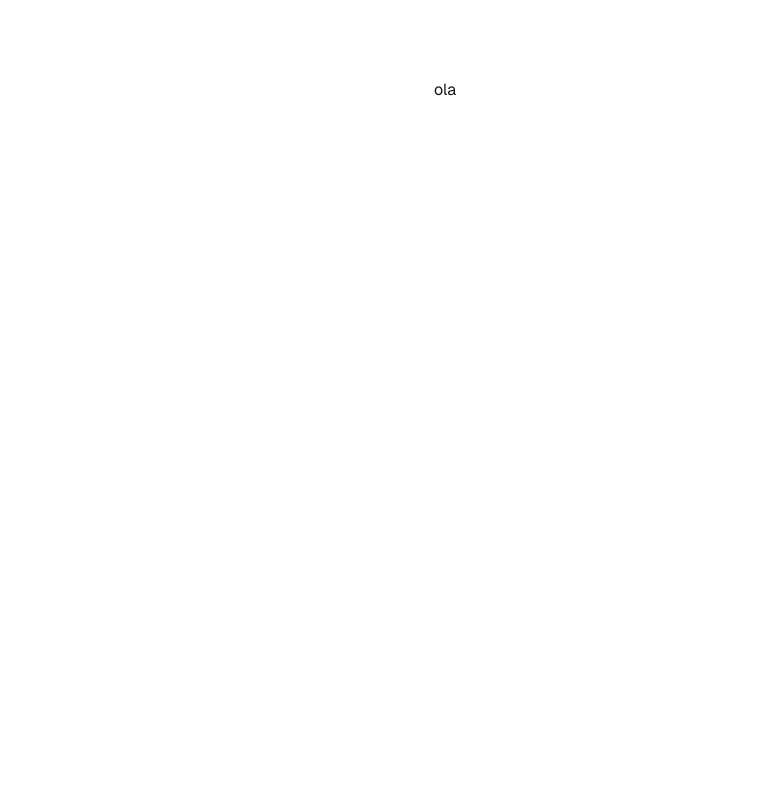
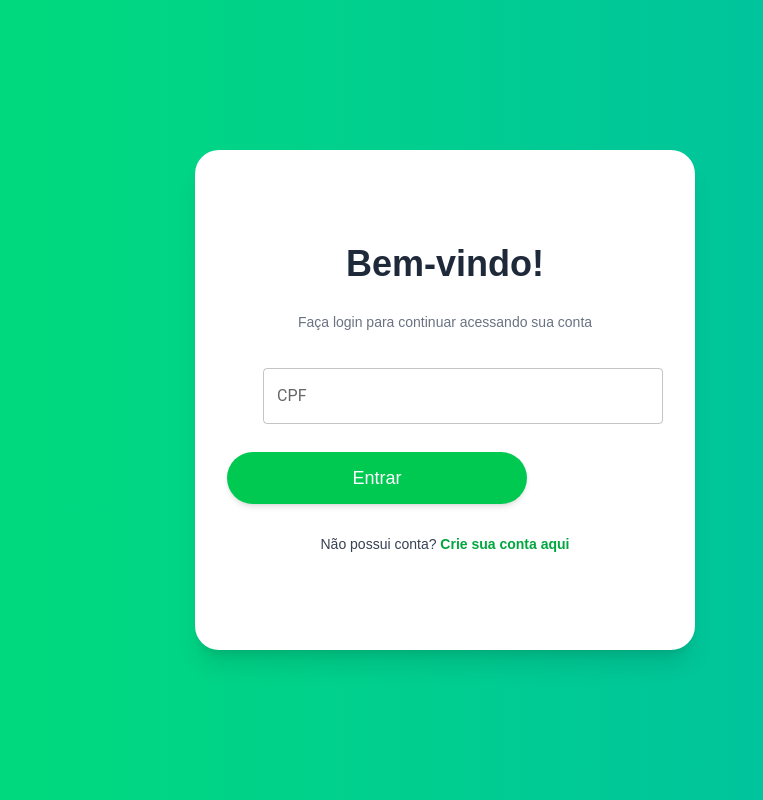
Before and after one commit to Luan-Fernandes/cupom-limpo-ui, a Next.js app: page / in a window 1280 px wide. Shown: the whole page, without its empty margins (195-958 px from the left). Built offline with nearby package versions, Linux system fonts and the light colour scheme.

Commit message:
create the login page

```diff
--- /dev/null
+++ b/src/app/cadastrar/page.tsx
@@ -0,0 +1,5 @@
+import React from "react";
+
+export default function Page() {
+  return <div>oii</div>;
+}
--- a/src/app/page.tsx
+++ b/src/app/page.tsx
@@ -1,9 +1,11 @@
+import LoginPage from "@/components/login";
 import Image from "next/image";
 
 export default function Home() {
   return (
-    <div className="grid grid-rows-[20px_1fr_20px] items-center justify-items-center min-h-screen p-8 pb-20 gap-16 sm:p-20 font-[family-name:var(--font-geist-sans)]">
-     <h1>ola</h1>
+    <div>
+      <LoginPage />
+      {/* <LoginPage /> */}
     </div>
   );
 }
--- /dev/null
+++ b/src/components/cadastro.tsx
@@ -0,0 +1,47 @@
+import { TextField } from "@mui/material";
+import Link from "next/link";
+import React from "react"; // Adicione isso no topo do seu arquivo
+
+export function CadastroPage() {
+  return (
+    <div className="bg-white min-h-screen w-full items-center pt-10 pl-[15rem]">
+      <div className=" flex  bg-amber-50 w-[944px] h-[561] ml-5 rounded-3xl shadow-2xl">
+        <div className="w-[284px] h-[563px] bg-green-500 rounded-2xl items-center justify-center flex flex-col gap-6">
+          <div className="text-2xl text-black">CUPOM LIMPO</div>
+
+          <div className="text-2xl text-white font-bold ">
+            Bem - vindo de volta
+          </div>
+          <div className="  text-white">Acesse sua conta agora</div>
+
+          <Link href={"/entrar"}>
+            <div className="w-36 h-[48px] border-amber-50 bg-green-500 shadow-3xl border-4 cursor-pointer flex items-center justify-center rounded-2xl">
+              <button className="text-white font-medium cursor-pointer">
+                Entrar
+              </button>
+            </div>
+          </Link>
+        </div>
+        {/* <div
+          className="text-black
+        flex flex-col items-center flex-1/2 justify-center gap-4"
+        >
+          <div className="text-2xl text-green-500 font-bold">
+            CRIA SUA CONTA
+          </div>
+
+          <div className="flex gap-1 items-center">
+            <LockKeyhole className="absolute" />
+            <Input label="Password" />
+          </div>
+
+          <div className="w-[350px] h-[48px] border-amber-50 bg-green-500 shadow-3xl border-4 cursor-pointer flex items-center justify-center rounded-2xl">
+            <button className="text-white font-medium cursor-pointer">
+              Cadastrar
+            </button>
+          </div>
+        </div> */}
+      </div>
+    </div>
+  );
+}
--- /dev/null
+++ b/src/components/input.tsx
@@ -0,0 +1,20 @@
+"use client";
+
+import { TextField } from "@mui/material";
+import { ReactNode } from "react";
+
+interface InputProps {
+  label: string;
+}
+export function Input({ label }: InputProps) {
+  return (
+    <div>
+      <TextField
+        id="outlined-basic"
+        label={label}
+        variant="outlined"
+        className="relative w-[400px] "
+      />
+    </div>
+  );
+}
--- /dev/null
+++ b/src/components/login.tsx
@@ -0,0 +1,41 @@
+import Link from "next/link";
+import { Input } from "./input";
+
+export default function LoginPage() {
+  return (
+    <div className="bg-gradient-to-r from-green-400 to-teal-500 min-h-screen flex items-center justify-center">
+      <div className="bg-white  lg:w-[500px] h-[500px] rounded-3xl shadow-xl p-10 flex justify-center items-center">
+        <div className="flex flex-col gap-1">
+          <div className="text-4xl font-bold text-center text-gray-800 mb-6">
+            Bem-vindo!
+          </div>
+
+          <div className="text-sm text-center text-gray-500 mb-8">
+            Faça login para continuar acessando sua conta
+          </div>
+
+          <div className="w-full flex gap-2 mb-6 ml-9">
+            <Input label="CPF" />
+          </div>
+
+          <button className="w-[300px] py-3 bg-green-500 text-white text-lg rounded-full shadow-md hover:bg-green-600 transition duration-300 transform hover:scale-105">
+            Entrar
+          </button>
+
+          <div className="text-center mt-6">
+            <span className="text-sm text-gray-700">
+              Não possui conta?
+              <Link
+                href={"/cadastrar"}
+                className="text-green-600 hover:underline font-semibold"
+              >
+                {" "}
+                Crie sua conta aqui
+              </Link>
+            </span>
+          </div>
+        </div>
+      </div>
+    </div>
+  );
+}
```
